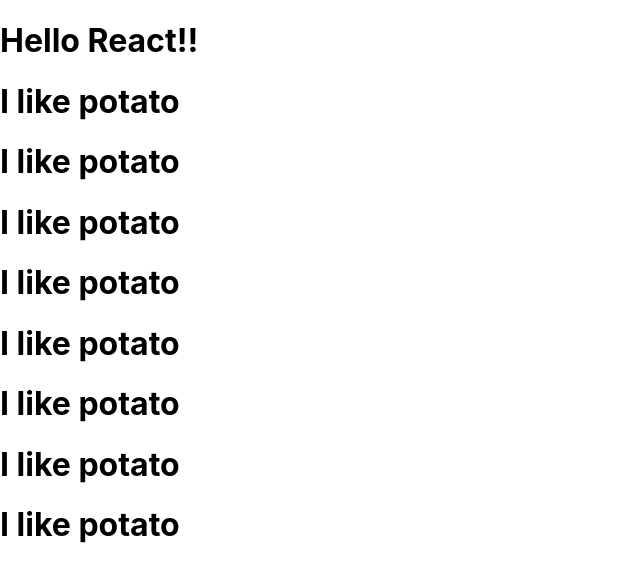
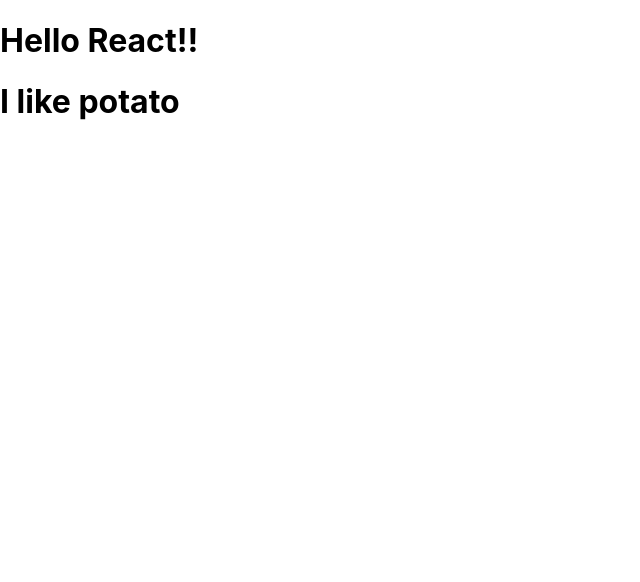
Before and after one commit to SproutJ/movie_app_2021, a React (Create React App) app: page / in a window 1280 px wide. Shown: the top 582 px of the page, without its empty margins (0-640 px from the left). Built offline with nearby package versions, Linux system fonts and the light colour scheme; the HTML template or start-up script is replaced by a standard one.

Commit message:
props 다양한 값

```diff
--- a/src/App.js
+++ b/src/App.js
@@ -1,6 +1,6 @@
 import React from 'react';
 
-function Movie() {
+function Food() {
   return <h1>I like potato</h1>;
 }
 
@@ -8,14 +8,7 @@
   return (
     <div>
       <h1>Hello React!!</h1>
-      <Movie />
-      <Movie />
-      <Movie />
-      <Movie />
-      <Movie />
-      <Movie />
-      <Movie />
-      <Movie />
+      <Food fav="kimchi" something={true} papapapa={['hello', 1, 2, 3, 4, true]} />
       </div>
   );
 }
```
Also changed, not shown: 1 other file (tests, documents, lock files or other folders).
